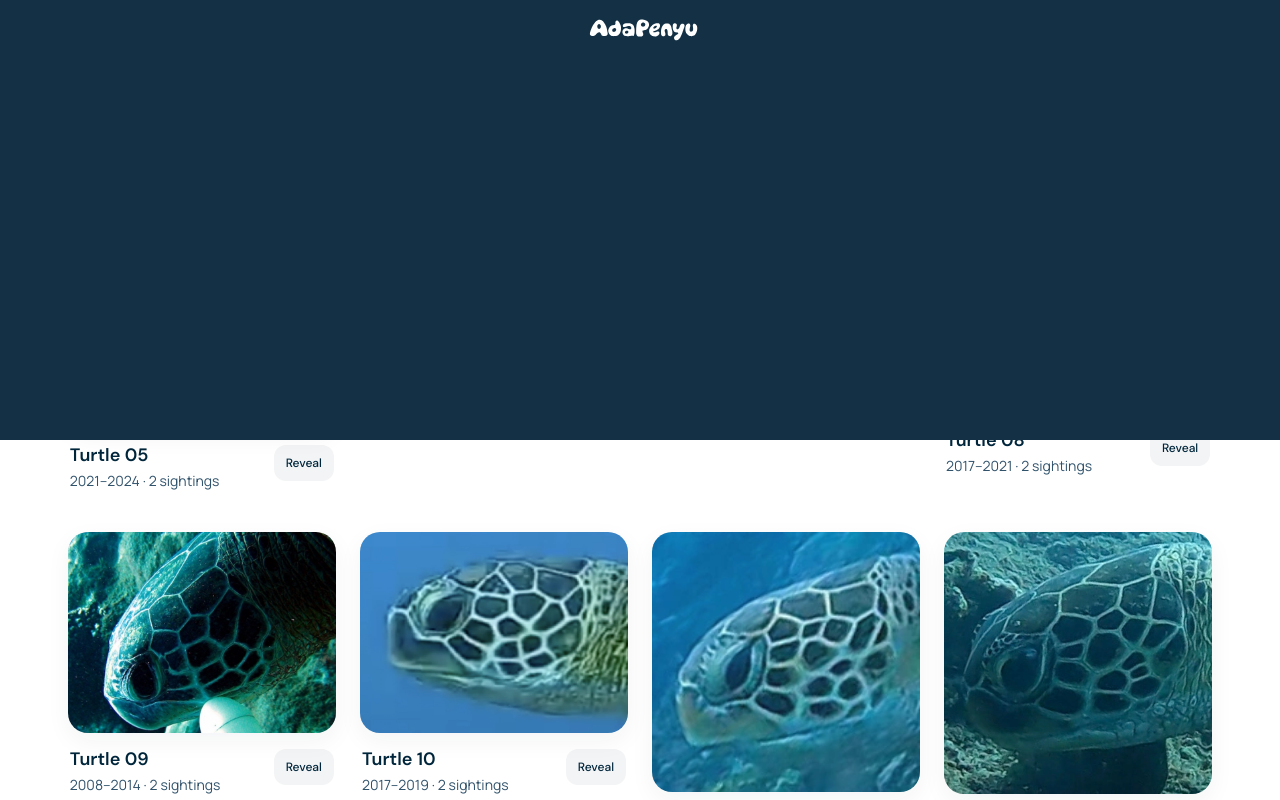
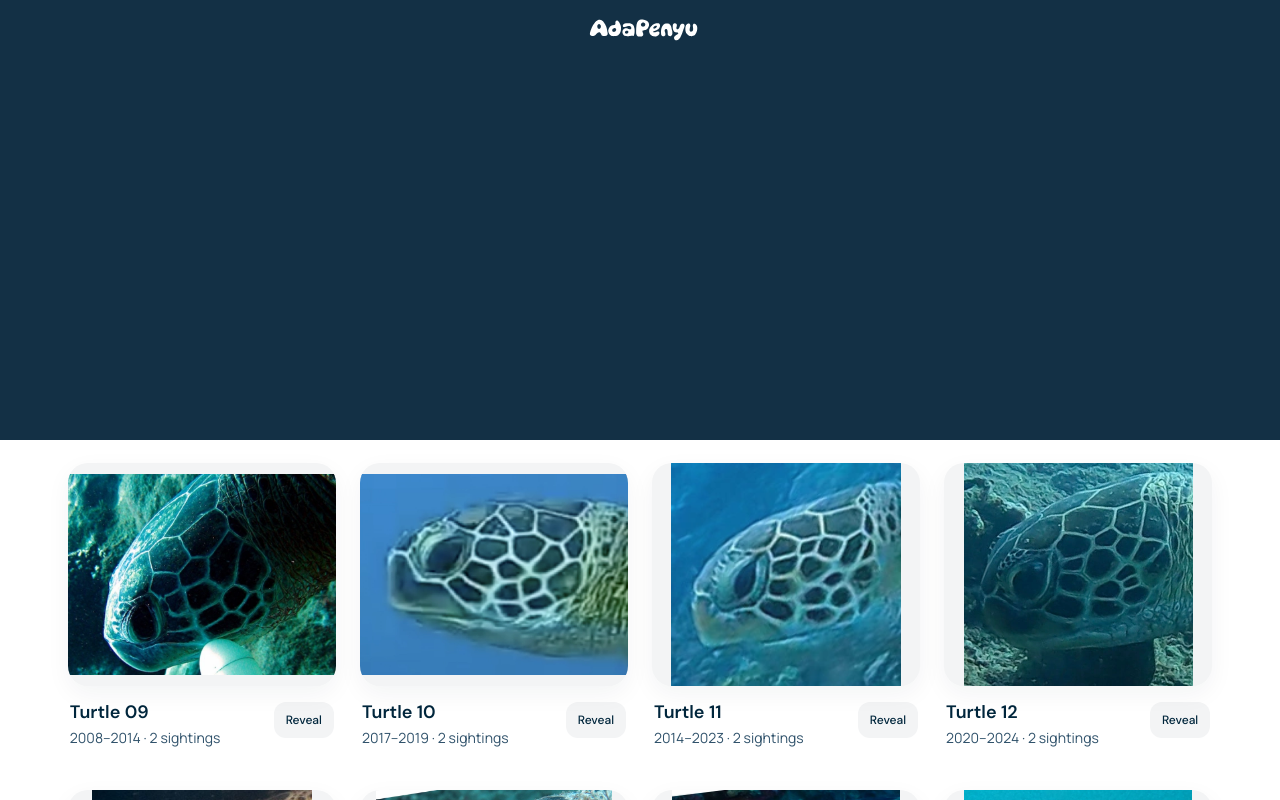
Before and after one commit to gungfebrian/adaPenyuWeb, a Next.js app: page /penyuGallery in a window 1280 px wide. Shown: the part 1160-1960 px from the top of the page. Built offline with nearby package versions, Linux system fonts and the light colour scheme; a web font is replaced by a local one.

Commit message:
fix(gallery): align card photos in consistent centered frames

```diff
--- a/src/features/penyu-gallery/components/penyu-catalog.tsx
+++ b/src/features/penyu-gallery/components/penyu-catalog.tsx
@@ -325,13 +325,13 @@ export function PenyuCatalog({ turtles }: { turtles: GalleryTurtle[] }) {
                         aria-label={`${title}, open photo profile`}
                         className={`block w-full cursor-pointer rounded-[20px] text-left ${focusRing}`}
                       >
-                        <span className="relative block overflow-hidden rounded-[20px] bg-surface shadow-[0_8px_24px_#00263c0d] transition-shadow duration-300 group-hover/card:shadow-[0_14px_34px_#00263c1a] motion-reduce:transition-none">
+                        <span className="relative block aspect-[6/5] overflow-hidden rounded-[20px] bg-surface shadow-[0_8px_24px_#00263c0d] transition-shadow duration-300 group-hover/card:shadow-[0_14px_34px_#00263c1a] motion-reduce:transition-none">
                           <img
                             src={turtle.primaryPhoto}
                             alt={`${title}, green sea turtle facial profile`}
                             loading={visibleIndex < 8 ? "eager" : "lazy"}
                             decoding="async"
-                            className="block h-auto w-full"
+                            className="absolute inset-0 h-full w-full object-contain object-center"
                           />
                         </span>
                       </button>
```
